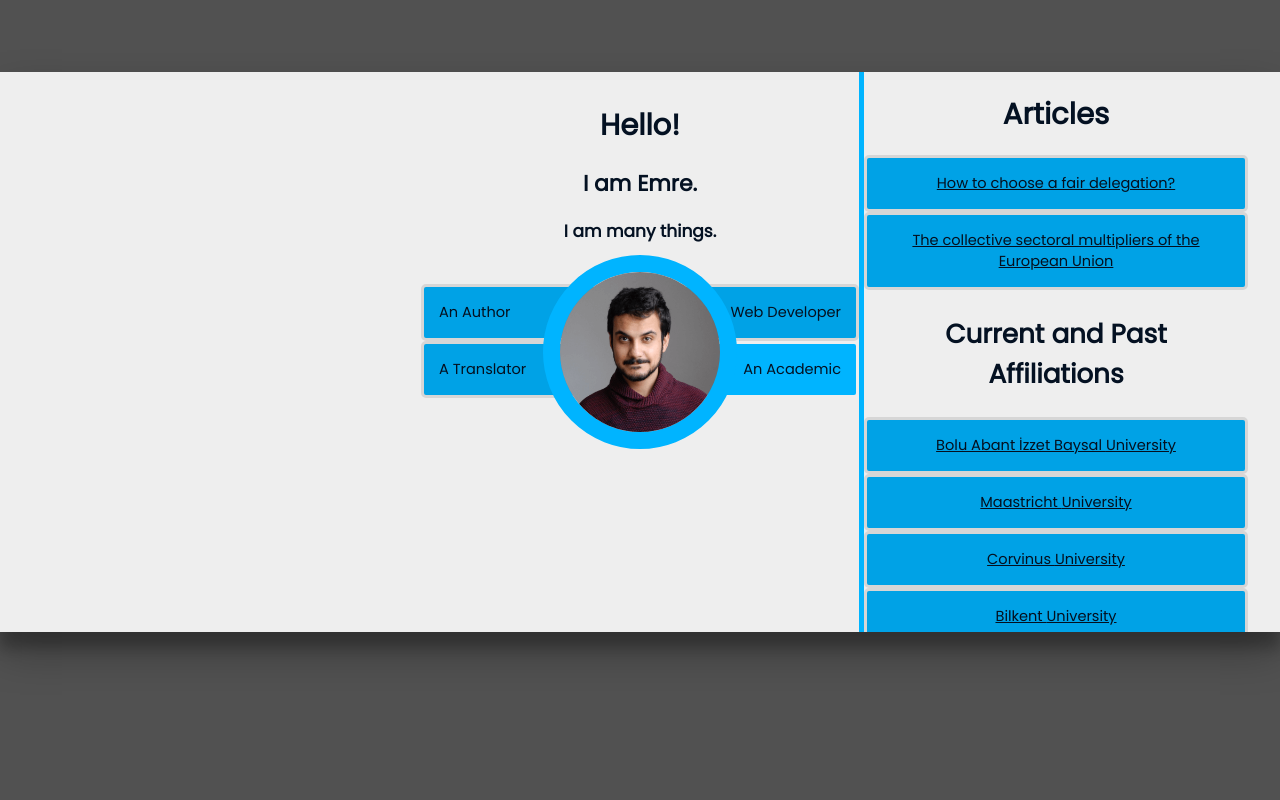
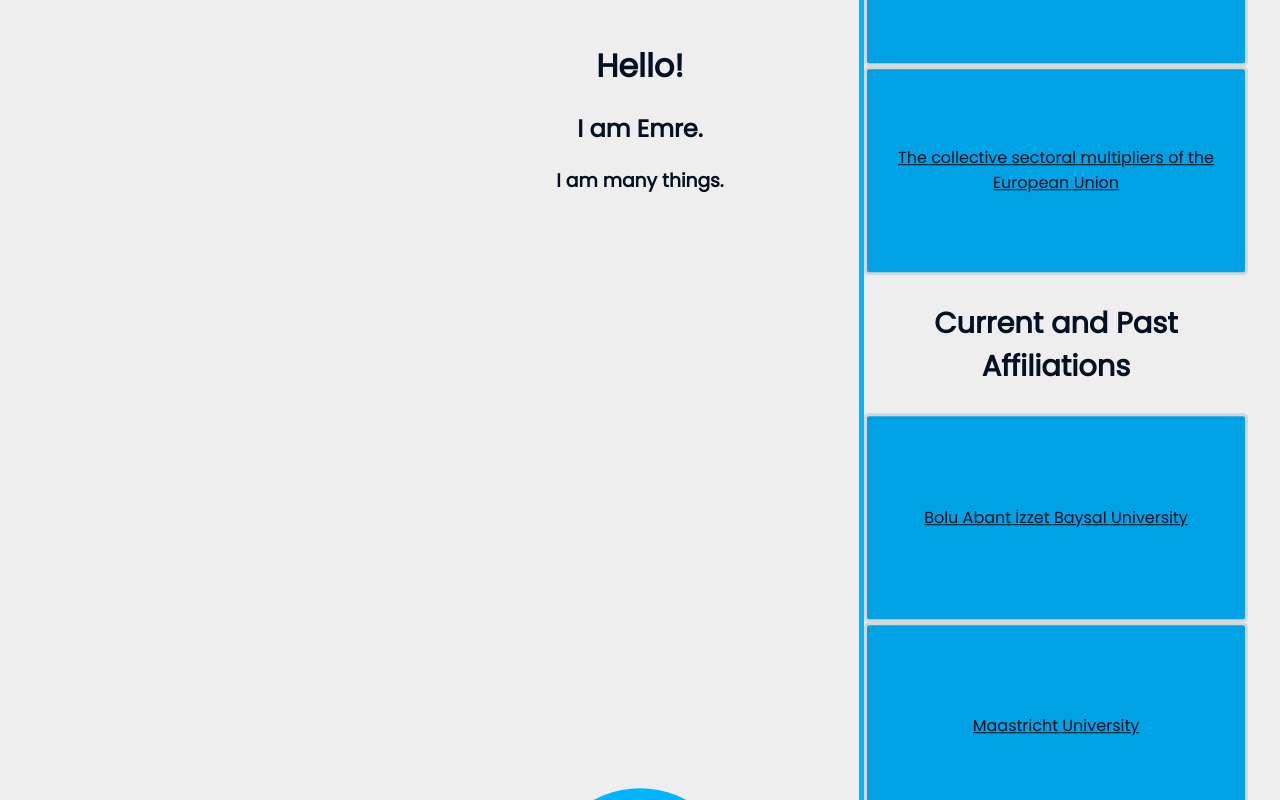
Before and after one commit to emrergin/personalpage, a Vue app: page / in a window 1280 px wide. Both pictures are taken after a click on the element "An Academic". Shown: the top 800 px of the page. Built offline with nearby package versions, Linux system fonts and the light colour scheme.

Commit message:
took huge resolutions solution back

```diff
--- a/src/App.vue
+++ b/src/App.vue
@@ -25,7 +25,8 @@ let icons={
 onMounted(() => {
   setTimeout(() =>zaman1.value=true, 1000);
   setTimeout(() =>zaman2.value=true, 2500);
-  window.addEventListener("resize", windowResize);
+
+  window.addEventListener("resize", textPlacer);
   if (window.innerWidth < 1000) {
     let metin=document.getElementById(`welcomeText`);
     document.getElementById(`photoFrame`).after(metin);
@@ -35,7 +36,7 @@ onMounted(() => {
   }
 })
 
-function windowResize(){
+function textPlacer(){
   if (window.innerWidth < 1000) {
     let metin=document.getElementById(`welcomeText`);
     document.getElementById(`photoFrame`).after(metin);
@@ -163,8 +164,8 @@ body{
   grid-template-rows: 1fr;
   position:relative;
   justify-items: stretch;
-  height: 70vh;
-  font-size:calc(12px + 0.2vw);
+  /* height: 620px; */
+  font-size:16px;
   top: 30%;
   -ms-transform: translateY(-30%);
   transform: translateY(-30%);
@@ -269,7 +270,7 @@ svg,path{
 }
 
 .drawerItem.highLight, .drawerItem:hover{
-   filter: brightness(100%)
+   filter: brightness(100%);
 }
 
 .d1{
@@ -316,6 +317,13 @@ svg,path{
 .solBorder{
   border-left: var(--renk1) solid 5px;
   border-right: var(--renk2) solid 5px;
+}
+
+@media (min-width:1001px){
+  #app{
+  aspect-ratio: 3;
+  }
+
 }
 
 @media (max-width:1000px) {
--- a/src/components/Academic.vue
+++ b/src/components/Academic.vue
@@ -1,6 +1,6 @@
 <template>
 <div class="album2">
-    <h1 id="tabloBaslik1">
+    <h1 >
         <span v-if="!isTurkish"> Articles</span>
         <span v-else>Makaleler</span>
     </h1>
@@ -18,7 +18,7 @@
     <span v-else>Avrupa Birliği'nin Kolektif Sektörel Çarpanları</span>
 </a>
 
-<h1 id="tabloBaslik2" class="kucukYazi">
+<h1  class="kucukYazi">
     <span v-if="!isTurkish"> Current and Past Affiliations</span>
     <span v-else>Akademik Geçmişim</span>
 </h1>
@@ -31,7 +31,7 @@ Bolu Abant İzzet Baysal&nbsp;<span v-if="!isTurkish">University</span><span v-e
 <a href="https://www.maastrichtuniversity.nl/"
     target="_blank"
     class="drawerItem article">
-Maastricht&nbsp;<span v-if="!isTurkish">University</span><span v-else>Üniversitesi</span>
+Maastricht<span v-if="!isTurkish">&nbsp;University</span><span v-else>Üniversitesi</span>
 </a>
 <a href="https://www.uni-corvinus.hu/?lang=en/"
     target="_blank"
@@ -59,25 +59,30 @@ const props = defineProps(['isTurkish']);
 <style>
 .album2{
     display:grid;
-    grid-template-columns:1fr 1fr  ;
-    grid-template-rows: 1fr 1.5fr 1.5fr  1fr  1.5fr 1.5fr  1.5fr  1.5fr 1.5fr;
+    grid-template-columns:1fr;
+    grid-template-rows: 1fr 1.5fr 1.5fr 1fr 1.5fr 1.5fr 1.5fr 1.5fr 1.5fr;
     height:100%;
     overflow: auto;
     align-items: center;
 }
-
 .article{
-    grid-column: span 2;
+    /* grid-column: span 2; */
     display: flex;
     align-items: center; /* Vertical center alignment */
     justify-content: center; /* Horizontal center alignment */
 }
-
 .kucukYazi{
     transform: scale(0.9);
 }
-
 .album2>.drawerItem{
     align-self:stretch;
 }
+
+@media (max-width:1000px) {
+
+    .album2{
+        grid-template-rows: auto;
+        height:auto;
+    }
+}
 </style>
```
